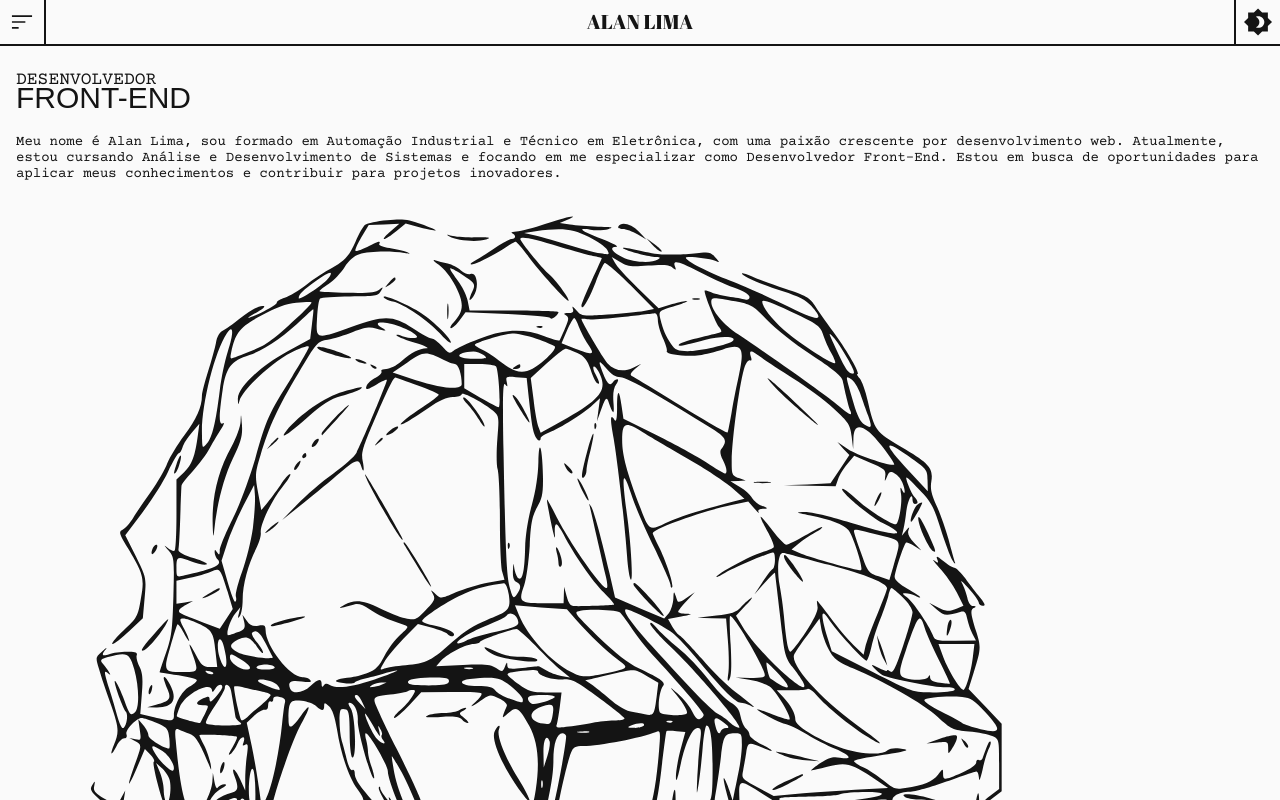
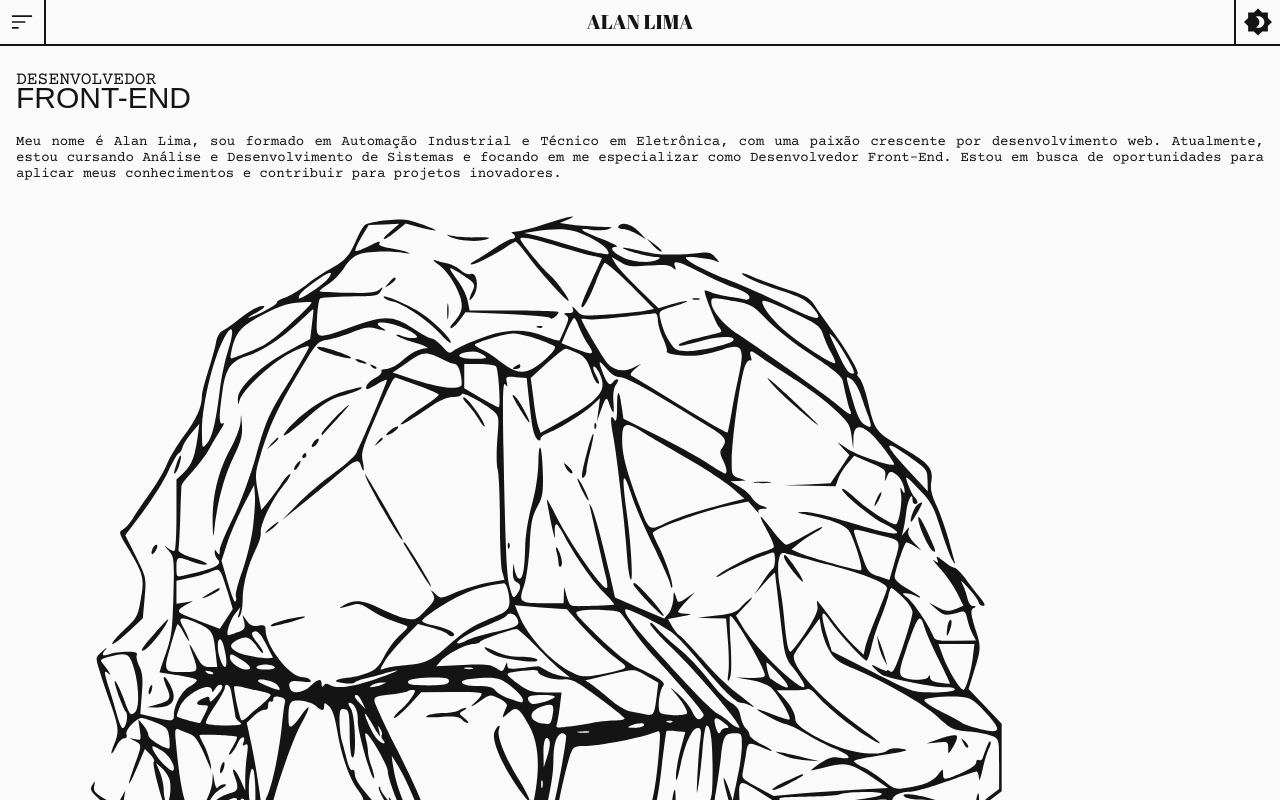
Before and after one commit to devalanlima/portfolio, a React (Vite) app: page / in a window 1280 px wide. Shown: the top 800 px of the page. Built offline with nearby package versions, Linux system fonts and the light colour scheme; a web font is replaced by a local one.

Commit message:
fix: justify text

```diff
--- a/src/Components/Pages/PagesHome.tsx
+++ b/src/Components/Pages/PagesHome.tsx
@@ -25,7 +25,7 @@ export default function PagesHome() {
       <main className="px-4 py-6 flex flex-col gap-6">
         <section className="flex flex-col gap-6">
           <AtomsHeader smallText="DESENVOLVEDOR" bigText="FRONT-END" />
-          <AtomsParagraph>
+          <AtomsParagraph className="text-justify">
             Meu nome é Alan Lima, sou formado em Automação Industrial e Técnico
             em Eletrônica, com uma paixão crescente por desenvolvimento web.
             Atualmente, estou cursando Análise e Desenvolvimento de Sistemas e
```
